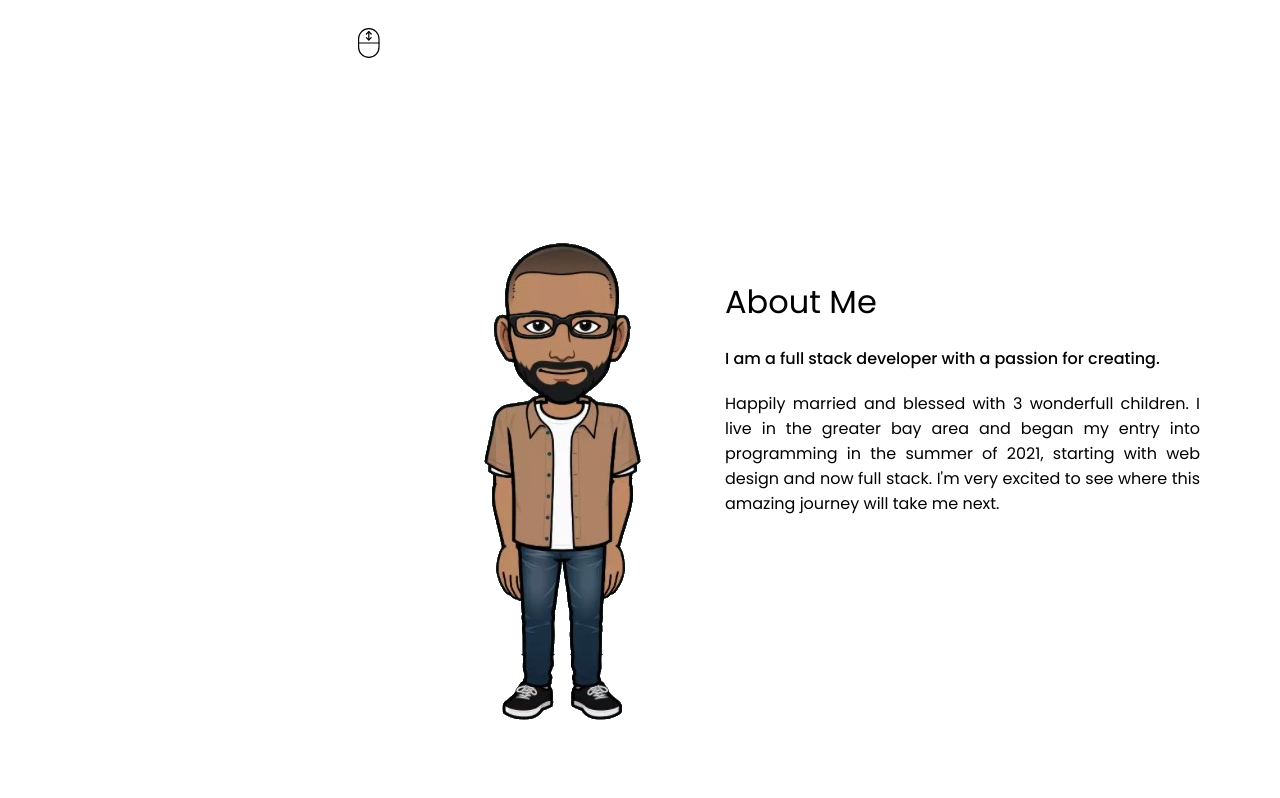
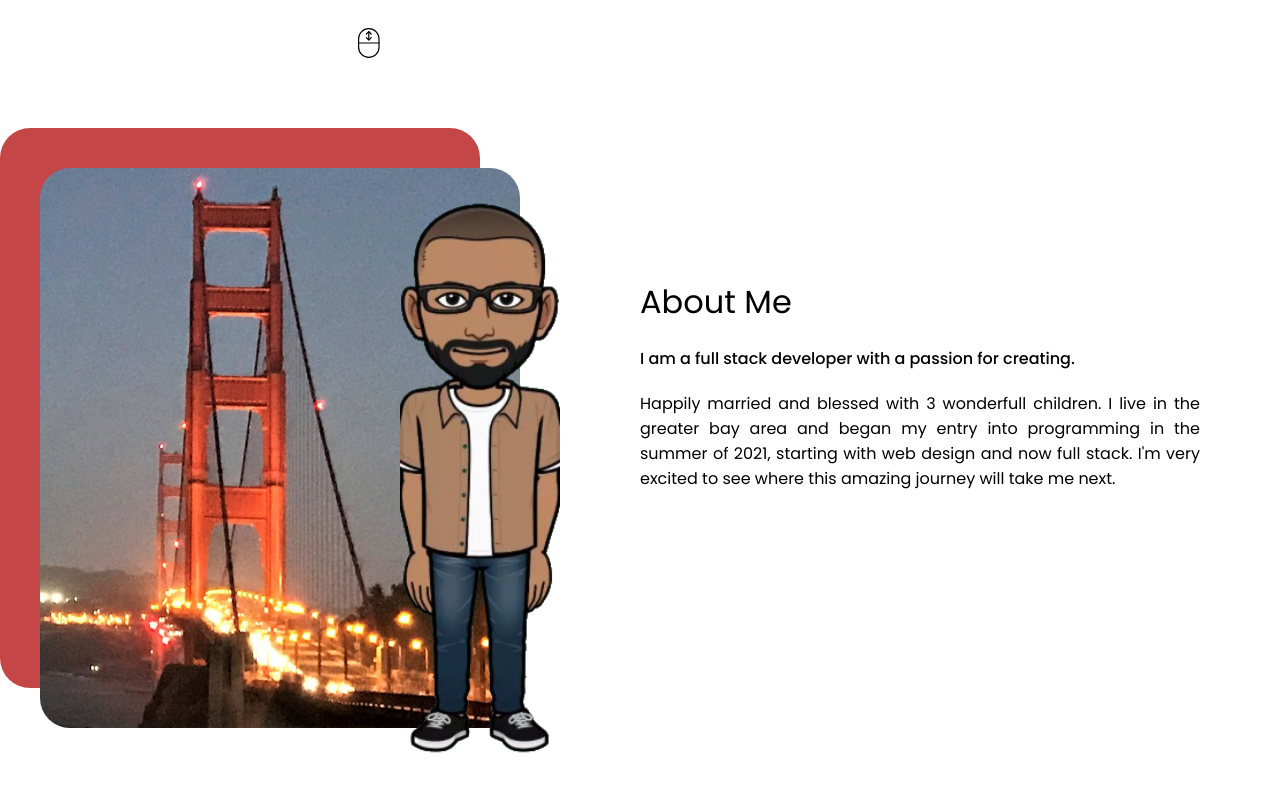
Before and after one commit to Tonycodesnow/React-Portfolio, a React (Create React App) app: page / in a window 1280 px wide. Shown: the part 722-1520 px from the top of the page. Built offline with nearby package versions, Linux system fonts and the light colour scheme.

Commit message:
fixed css on the aboutme golden gate bridge

```diff
--- a/src/components/aboutFile/About.js
+++ b/src/components/aboutFile/About.js
@@ -1,21 +1,22 @@
 import "./about.css";
 import Bridge from "../../img/ggsml.jpg";
 import Toon from "../../img/myToon.png";
-
 const About = () => {
   return (
     <div className="aboutPage">
       <div className="about-left">
-          <div className="a-toon">
-            <img src={Toon} alt="" className="toon-img" />
-        <div className="about-card bg">
-          <div className="about-card">
+        <div className="about-card-out">
+          <div className="about-card-bg">
+          </div>
+          <div className="about-card-in">
             <img src={Bridge} alt="" className="about-img" />
           </div>
-          </div>
         </div>
+        <div className="a-toon">
+          <img src={Toon} alt="" className="toon-img" />
+        </div>
+      </div>
         <div className="about-right">
-
           <h1 className="a-title">About Me</h1>
           <p className="a-sub">
             I am a full stack developer with a passion for creating.
@@ -25,8 +26,6 @@ const About = () => {
           </p>
         </div>
       </div>
-    </div>
   );
 };
-
 export default About;
--- a/src/components/aboutFile/about.css
+++ b/src/components/aboutFile/about.css
@@ -23,36 +23,45 @@
   padding: 10vh;
 }
 
-/* left side card-Image */
-.about-card.bg {
-  background-color: #c54646;
-  position: absolute;
-  padding: 40px 10px 10px 50px;
-  top: 50px;
-  left: 50px;
-  right: 20px;
-  z-index: -1;
+/* left side cards */
+.about-card-bg {
+  background-color: #C54646;
+  border-radius: 30px;
+  position: relative;
+  height: 70vh;
+  width: 60vh;
+  top: -40px;
+  right: 40px;
 }
-.about-card {
+.about-card-in {
   border-radius: 30px;
   height: 70vh;
   width: 60vh;
+  position: absolute;
+  overflow: hidden;
+}
+.about-card-out {
   position: relative;
-  overflow: hidden;
+  display: flex;
+  bottom: 30px;
+}
+.a-toon {
+  position: absolute;
+  margin-left: 50vh;
+  height: 70%;
+}
+
+/* cartoon img */
+
+.toon-img {
+  width: 100%;
+  height: 100%;
+  object-fit: cover;
 }
 
 .about-img {
   width: 100%;
   height: 100%;
-  object-fit: cover;
-}
-
-/* cartoon img */
-.a-toon {
-  margin-left: 60vh;;
-  height: 60%;
-}
-.toon-img {
   object-fit: cover;
 }
 
```
